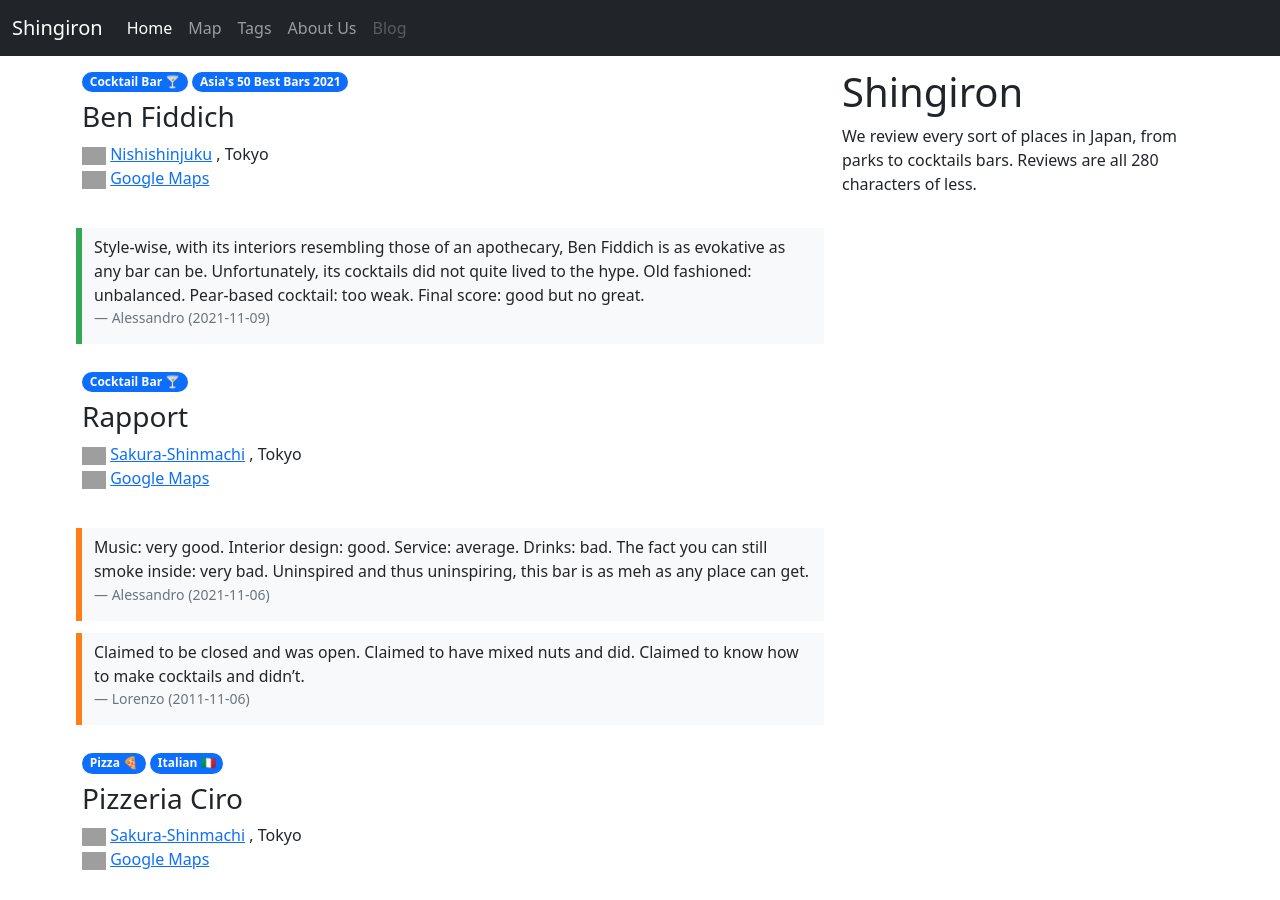
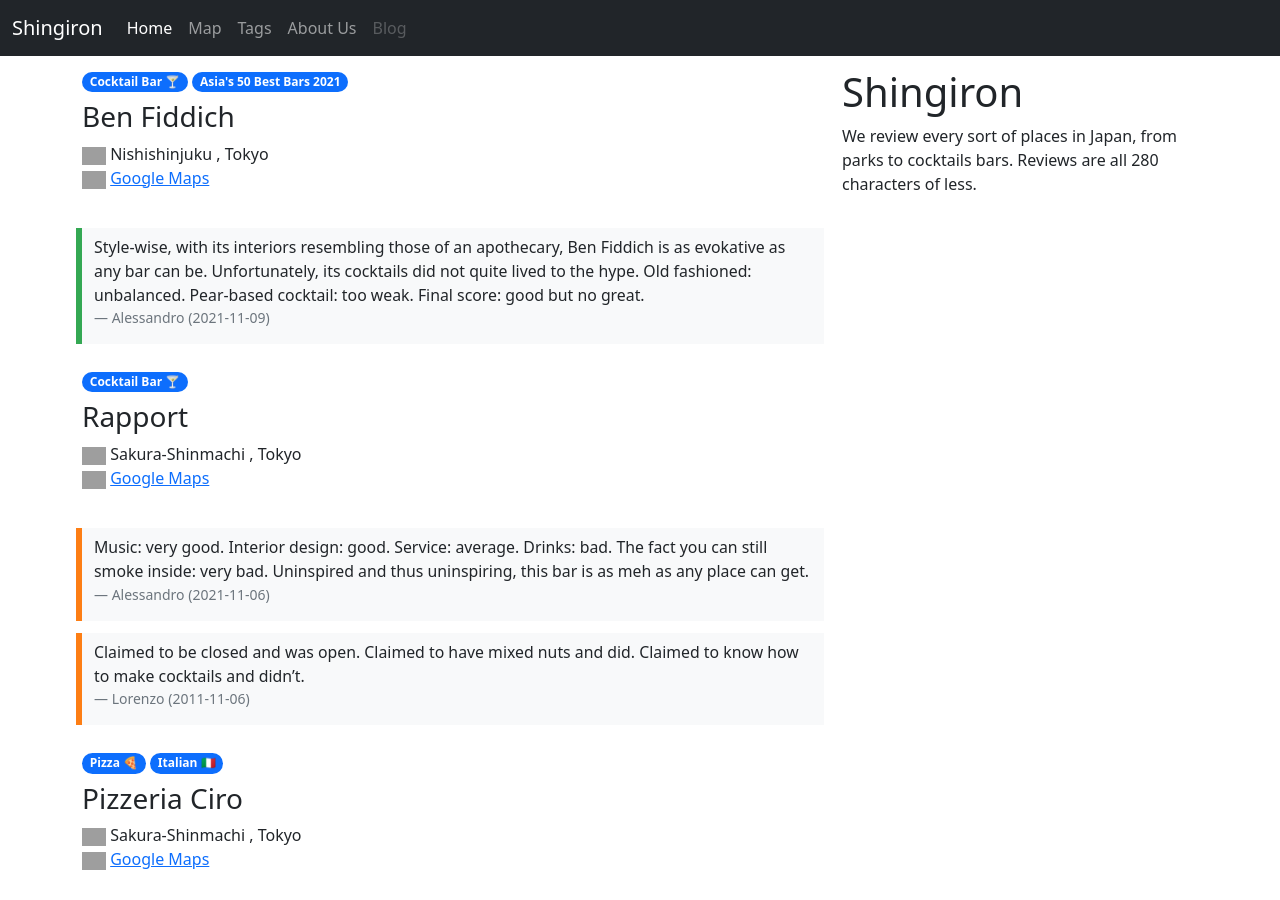
Before and after one commit to alessandrosp/shingiron, a Jekyll site: the page built from docs/index.html, in a window 1280 px wide and 900 px high. Built offline with Jekyll 4.4.1, drawn with Linux system fonts in a browser that asks for light colours; nearby versions of some CDN libraries; some of the changed text lies outside the part shown; grey boxes are pictures that could not be loaded.

Commit message:
Update reviews_list.html

```diff
--- a/docs/_includes/reviews_list.html
+++ b/docs/_includes/reviews_list.html
@@ -19,8 +19,8 @@
       </div>
       <div class="row">
         <div class="col">
-          {% assign area = site.area | where: "name", place.area | first %}
-          <img class="place-icon" src="https://img.icons8.com/color/48/000000/home.png"/> {% if place.gmaps %} <a href="{{ area.url }}">{{ place.area }}</a> {% else %} {{ place.area }} {% endif %}, {{ place.city }}
+          {% assign area = site.areas | where: "name", place.area | first %}
+          <img class="place-icon" src="https://img.icons8.com/color/48/000000/home.png"/> {% if area %} <a href="{{ area.url }}">{{ place.area }}</a> {% else %} {{ place.area }} {% endif %}, {{ place.city }}
         </div>
       </div>
       {% if place.instagram %}
```
